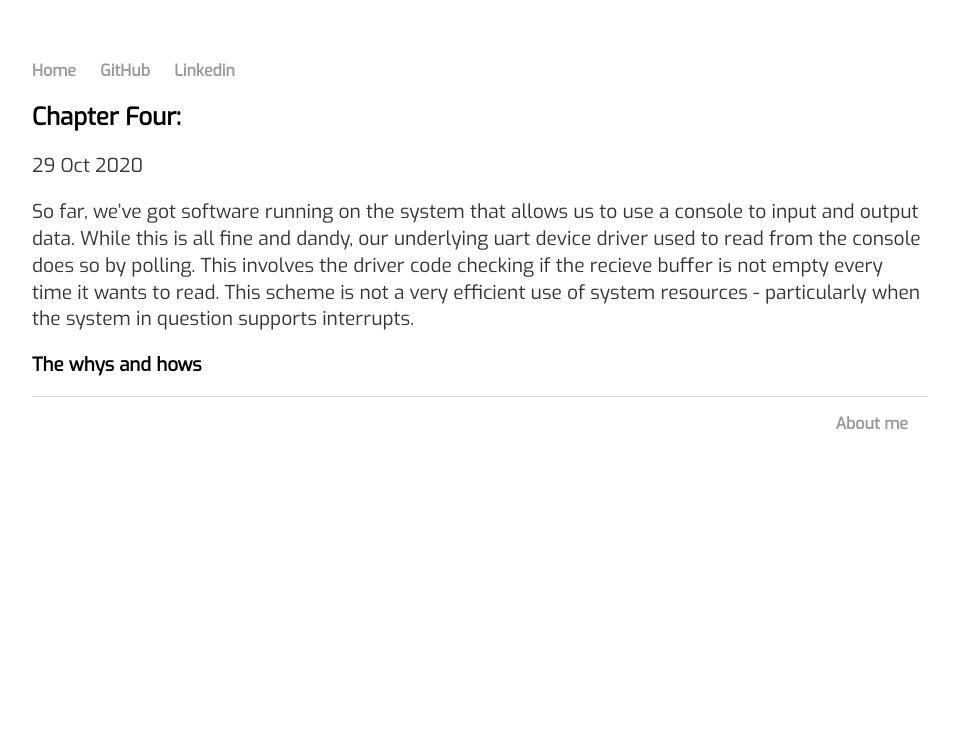
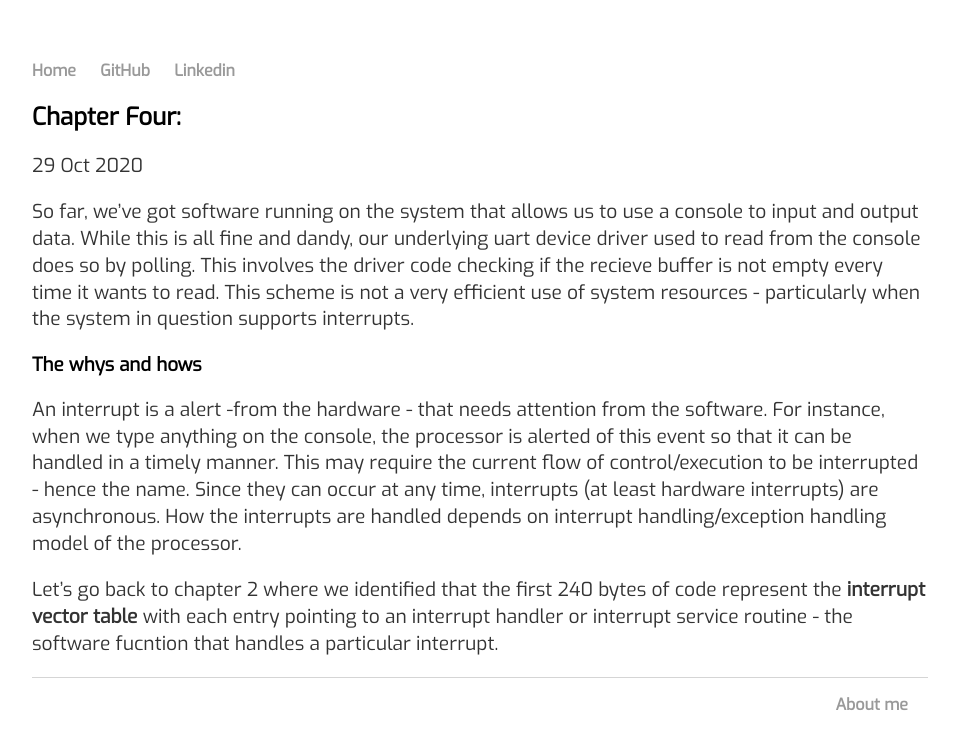
Before and after one commit to varun-venkatesh/varun-venkatesh.github.io, a Jekyll site: the page built from _posts/2020-10-29-bare-mtl-chapter4.md, in a window 1280 px wide. Shown: the top 749 px of the page, without its empty margins (160-1119 px from the left). Built offline with Jekyll 4.4.1, drawn with Linux system fonts in a browser that asks for light colours.

Commit message:
Update 2020-10-29-bare-mtl-chapter4.md

```diff
--- a/_posts/2020-10-29-bare-mtl-chapter4.md
+++ b/_posts/2020-10-29-bare-mtl-chapter4.md
@@ -7,3 +7,7 @@ date: 2020-10-29
 So far, we've got software running on the system that allows us to use a console to input and output data. While this is all fine and dandy, our underlying uart device driver used to read from the console does so by polling. This involves the driver code checking if the recieve buffer is not empty every time it wants to read. This scheme is not a very efficient use of system resources - particularly when the system in question supports interrupts.
 
 ### The whys and hows
+
+An interrupt is a alert -from the hardware - that needs attention from the software. For instance, when we type anything on the console, the processor is alerted of this event so that it can be handled in a timely manner. This may require the current flow of control/execution to be interrupted - hence the name. Since they can occur at any time, interrupts (at least hardware interrupts) are asynchronous.  How the interrupts are handled depends on interrupt handling/exception handling model of the processor.
+
+Let's go back to chapter 2 where we identified that the first 240 bytes of code represent the **interrupt vector table** with each entry pointing to an interrupt handler or interrupt service routine - the software fucntion that handles a particular interrupt.
```
